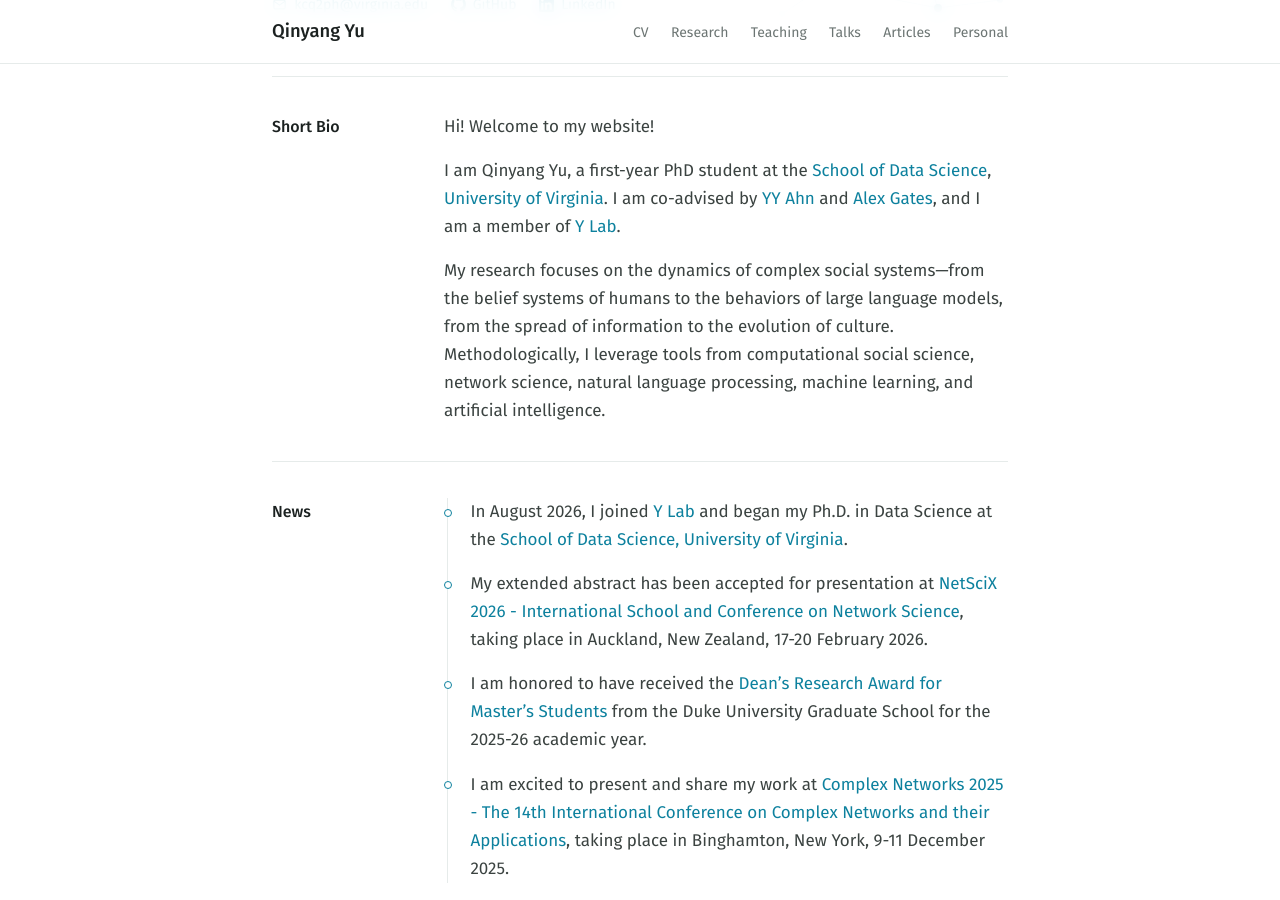
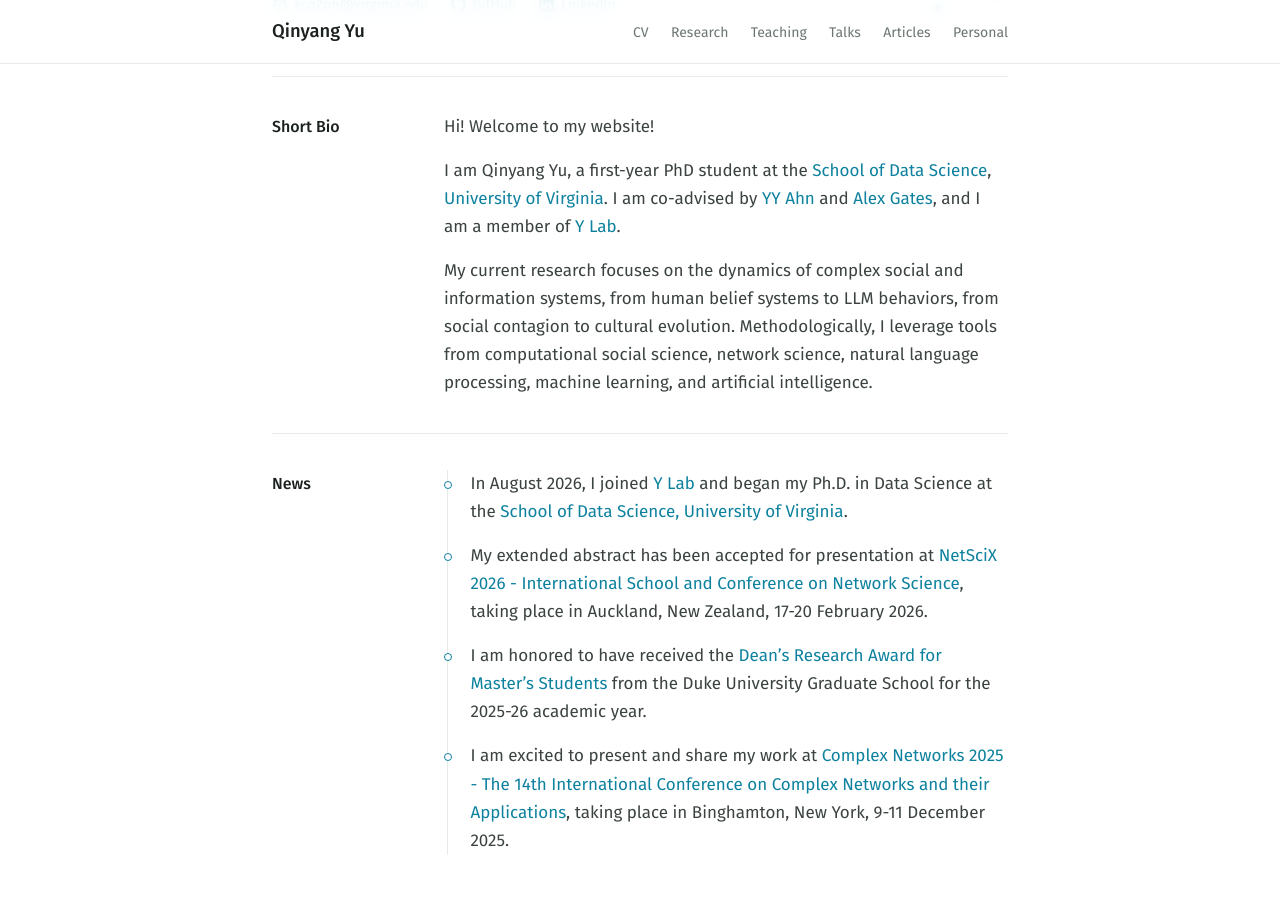
Before and after one commit to QinyangYu/qinyangyu.github.io, a Jekyll site: the page built from index.md, in a window 1280 px wide and 900 px high, scrolled down 336 px. Built offline with Jekyll 4.4.1, drawn with Linux system fonts in a browser that asks for light colours.

Commit message:
Update homepage bio
Co-Authored-By: Claude Opus 5.5 <noreply@anthropic.com>

```diff
--- a/_config.yml
+++ b/_config.yml
@@ -23,7 +23,7 @@ favicon: /assets/img/iamaflerken.jpg
 
 # Search engines and link previews
 keywords: Qinyang Yu, Yu Qinyang, computational social science, network science, natural language processing, large language models, belief dynamics, University of Virginia
-description: Qinyang Yu is a first-year PhD student in the School of Data Science at the University of Virginia. His research focuses on the dynamics of complex social systems, from the belief systems of humans to the behaviors of large language models, from the spread of information to the evolution of culture.
+description: Qinyang Yu is a first-year PhD student in the School of Data Science at the University of Virginia. His current research focuses on the dynamics of complex social and information systems, from human belief systems to LLM behaviors, from social contagion to cultural evolution.
 
 # Files that are not published
 exclude:
--- a/index.md
+++ b/index.md
@@ -7,7 +7,7 @@ layout: homepage
   <div class="block-body">
     <p>Hi! Welcome to my website!</p>
     <p>I am Qinyang Yu, a first-year PhD student at the <a href="https://datascience.virginia.edu/">School of Data Science</a>, <a href="https://www.virginia.edu/">University of Virginia</a>. I am co-advised by <a href="https://yyahn.com/about/">YY Ahn</a> and <a href="https://datascience.virginia.edu/people/alex-gates">Alex Gates</a>, and I am a member of <a href="https://yyahn.com/ylab/">Y Lab</a>.</p>
-    <p>My research focuses on the dynamics of complex social systems—from the belief systems of humans to the behaviors of large language models, from the spread of information to the evolution of culture. Methodologically, I leverage tools from computational social science, network science, natural language processing, machine learning, and artificial intelligence.</p>
+    <p>My current research focuses on the dynamics of complex social and information systems, from human belief systems to LLM behaviors, from social contagion to cultural evolution. Methodologically, I leverage tools from computational social science, network science, natural language processing, machine learning, and artificial intelligence.</p>
   </div>
 </section>
 
```
